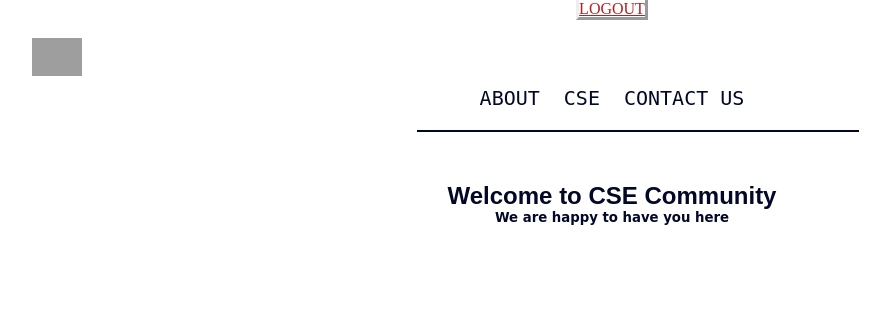
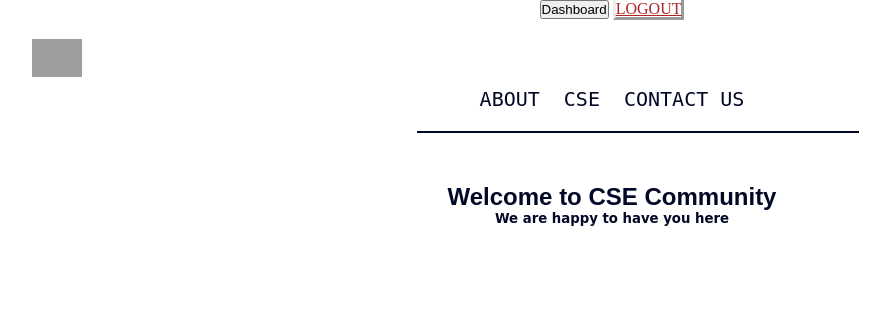
Before and after one commit to eri1on/ProjeektiWEB, a PHP site: page /home.php in a window 1280 px wide. Shown: the top 322 px of the page, without its empty margins (28-918 px from the left). Run offline with PHP 8.4, Linux system fonts and the light colour scheme; the visitor is signed in with stand-in values (Sample User, id 1); grey boxes are pictures that could not be loaded.

Commit message:
dashboard button

```diff
--- a/home.php
+++ b/home.php
@@ -27,6 +27,7 @@ if(!isset($_SESSION['username'])){
 
 
     <div>
+     <a href="login.php" ><button class="dashboard-button" >Dashboard</button></a>
     <a class="logout" href="logout.php" class="btn">LOGOUT</a>
       <nav>
         <img class="ubt-logo" src="https://www.ubt-uni.net/wp-content/uploads/2018/05/DCIMUNTLOGO123-6.png">
```
